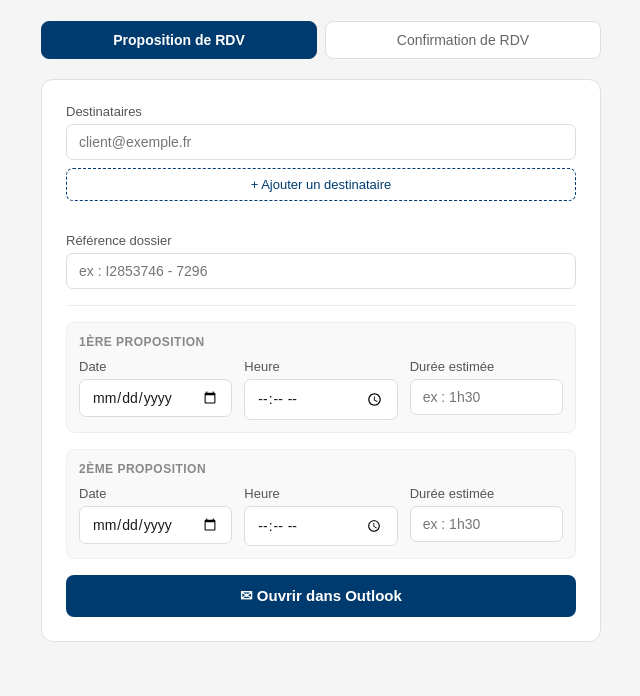
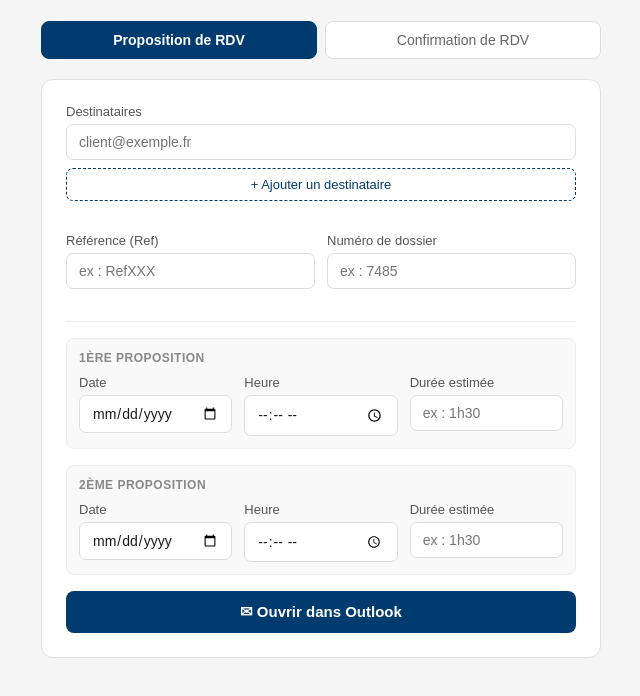
Before and after one commit to nyfitia05/automailsosfuitedeau, a plain HTML site: page index.html in a window 1280 px wide. Shown: the part 78-774 px from the top of the page, without its empty margins (319-959 px from the left). Drawn offline with Linux system fonts and the light colour scheme.

Commit message:
Update index.html

```diff
--- a/index.html
+++ b/index.html
@@ -55,9 +55,15 @@
         </div>
         <button class="btn-add" onclick="ajouterEmail('p_emails')">+ Ajouter un destinataire</button>
       </div>
-      <div class="field">
-        <label>Référence dossier</label>
-        <input type="text" id="p_ref" placeholder="ex : I2853746 - 7296" oninput="updateAll()">
+      <div class="row">
+        <div class="field">
+          <label>Référence (Ref)</label>
+          <input type="text" id="p_ref" placeholder="ex : RefXXX" oninput="updateAll()">
+        </div>
+        <div class="field">
+          <label>Numéro de dossier</label>
+          <input type="text" id="p_dossier" placeholder="ex : 7485" oninput="updateAll()">
+        </div>
       </div>
       <div class="divider"></div>
       <div class="bloc">
@@ -89,9 +95,15 @@
         </div>
         <button class="btn-add" onclick="ajouterEmail('c_emails')">+ Ajouter un destinataire</button>
       </div>
-      <div class="field">
-        <label>Référence dossier</label>
-        <input type="text" id="c_ref" placeholder="ex : I2853746 - 7296" oninput="updateAll()">
+      <div class="row">
+        <div class="field">
+          <label>Référence (Ref)</label>
+          <input type="text" id="c_ref" placeholder="ex : RefXXX" oninput="updateAll()">
+        </div>
+        <div class="field">
+          <label>Numéro de dossier</label>
+          <input type="text" id="c_dossier" placeholder="ex : 7485" oninput="updateAll()">
+        </div>
       </div>
       <div class="divider"></div>
       <div class="row">
@@ -139,8 +151,10 @@ function formatHeure(h) {
 }
 
 function updateAll() {
+  // PROPOSITION
   const pEmails = getEmails('p_emails');
-  const pRef = document.getElementById('p_ref').value || '___';
+  const pRef = document.getElementById('p_ref').value || 'RefXXX';
+  const pDossier = document.getElementById('p_dossier').value || 'XXXX';
   const d1 = formatDate(document.getElementById('p_date1').value);
   const h1 = formatHeure(document.getElementById('p_heure1').value);
   const dur1 = document.getElementById('p_duree1').value || '___';
@@ -148,17 +162,20 @@ function updateAll() {
   const h2 = formatHeure(document.getElementById('p_heure2').value);
   const dur2 = document.getElementById('p_duree2').value || '___';
 
-  const pSujet = `Proposition de rdv - SOS FUITE D'EAU - Dossier : ${pRef}`;
-  const pCorps = `Madame, Monsieur,\n\nDans le cadre de votre dossier de recherche de fuite SOS FUITE D'EAU, référencé : ${pRef}, nous vous proposons les créneaux suivants :\n\n• ${d1} à ${h1} (durée estimée : ${dur1})\nou\n• ${d2} à ${h2} (durée estimée : ${dur2})\n\nMerci de nous communiquer votre choix sous 48 heures. En cas de pluralité de personnes concernées, la date retenue sera celle recueillant la majorité des réponses favorables.\n\nConformément aux dispositions de la loi n°65-557 du 10 juillet 1965, votre présence (ou celle de votre représentant) ainsi que l'accès aux locaux sont indispensables à la réalisation de cette intervention mandatée par le syndic.\n\nÀ défaut de réponse dans le délai imparti, le syndic sera informé de l'absence de retour.\n\nCordialement,`;
+  const pSujet = `Proposition de rendez-vous - ${pRef} - Dossier : ${pDossier}`;
+  const pCorps = `Madame, Monsieur,\n\nDans le cadre de votre dossier de recherche de fuite SOS FUITE D'EAU, référencé : ${pRef} - Dossier : ${pDossier}, nous vous proposons les créneaux suivants :\n\n• ${d1} à ${h1} (durée estimée : ${dur1})\nou\n• ${d2} à ${h2} (durée estimée : ${dur2})\n\nMerci de nous communiquer votre choix sous 48 heures. En cas de pluralité de personnes concernées, la date retenue sera celle recueillant la majorité des réponses favorables.\n\nConformément aux dispositions de la loi n°65-557 du 10 juillet 1965, votre présence (ou celle de votre représentant) ainsi que l'accès aux locaux sont indispensables à la réalisation de cette intervention mandatée par le syndic.\n\nÀ défaut de réponse dans le délai imparti, le syndic sera informé de l'absence de retour.\n\nCordialement,`;
   document.getElementById('p_link').href = `mailto:${pEmails}?subject=${encodeURIComponent(pSujet)}&body=${encodeURIComponent(pCorps)}`;
 
+  // CONFIRMATION
   const cEmails = getEmails('c_emails');
-  const cRef = document.getElementById('c_ref').value || '___';
+  const cRef = document.getElementById('c_ref').value || 'RefXXX';
+  const cDossier = document.getElementById('c_dossier').value || 'XXXX';
   const cDate = formatDate(document.getElementById('c_date').value);
   const cHeure = formatHeure(document.getElementById('c_heure').value);
   const cDuree = document.getElementById('c_duree').value || '___';
-  const cSujet = `Confirmation de rdv - SOS FUITE D'EAU - Dossier : ${cRef}`;
-  const cCorps = `Madame, Monsieur,\n\nNous vous confirmons votre rendez-vous de recherche de fuite prévu le ${cDate} à ${cHeure}.\n\nRéférence dossier SOS FUITE D'EAU : ${cRef}\n\nConformément aux dispositions de la loi n°65-557 du 10 juillet 1965, votre présence ou celle d'un représentant ainsi que l'accès au logement sont indispensables à la réalisation de cette intervention mandatée par le syndic.\n\nLa durée estimée de l'intervention est d'environ ${cDuree}.\n\nTout refus d'accès susceptible de retarder l'identification ou la résolution du sinistre pourra engager la responsabilité du propriétaire en cas de préjudice causé à la copropriété ou aux lots voisins.\n\nCordialement,`;
+
+  const cSujet = `Confirmation de rendez-vous - ${cRef} - Dossier : ${cDossier}`;
+  const cCorps = `Madame, Monsieur,\n\nNous vous confirmons votre rendez-vous de recherche de fuite prévu le ${cDate} à ${cHeure}.\n\nRéférence dossier SOS FUITE D'EAU : ${cRef} - Dossier : ${cDossier}\n\nConformément aux dispositions de la loi n°65-557 du 10 juillet 1965, votre présence ou celle d'un représentant ainsi que l'accès au logement sont indispensables à la réalisation de cette intervention mandatée par le syndic.\n\nLa durée estimée de l'intervention est d'environ ${cDuree}.\n\nTout refus d'accès susceptible de retarder l'identification ou la résolution du sinistre pourra engager la responsabilité du propriétaire en cas de préjudice causé à la copropriété ou aux lots voisins.\n\nCordialement,`;
   document.getElementById('c_link').href = `mailto:${cEmails}?subject=${encodeURIComponent(cSujet)}&body=${encodeURIComponent(cCorps)}`;
 }
 </script>
```
